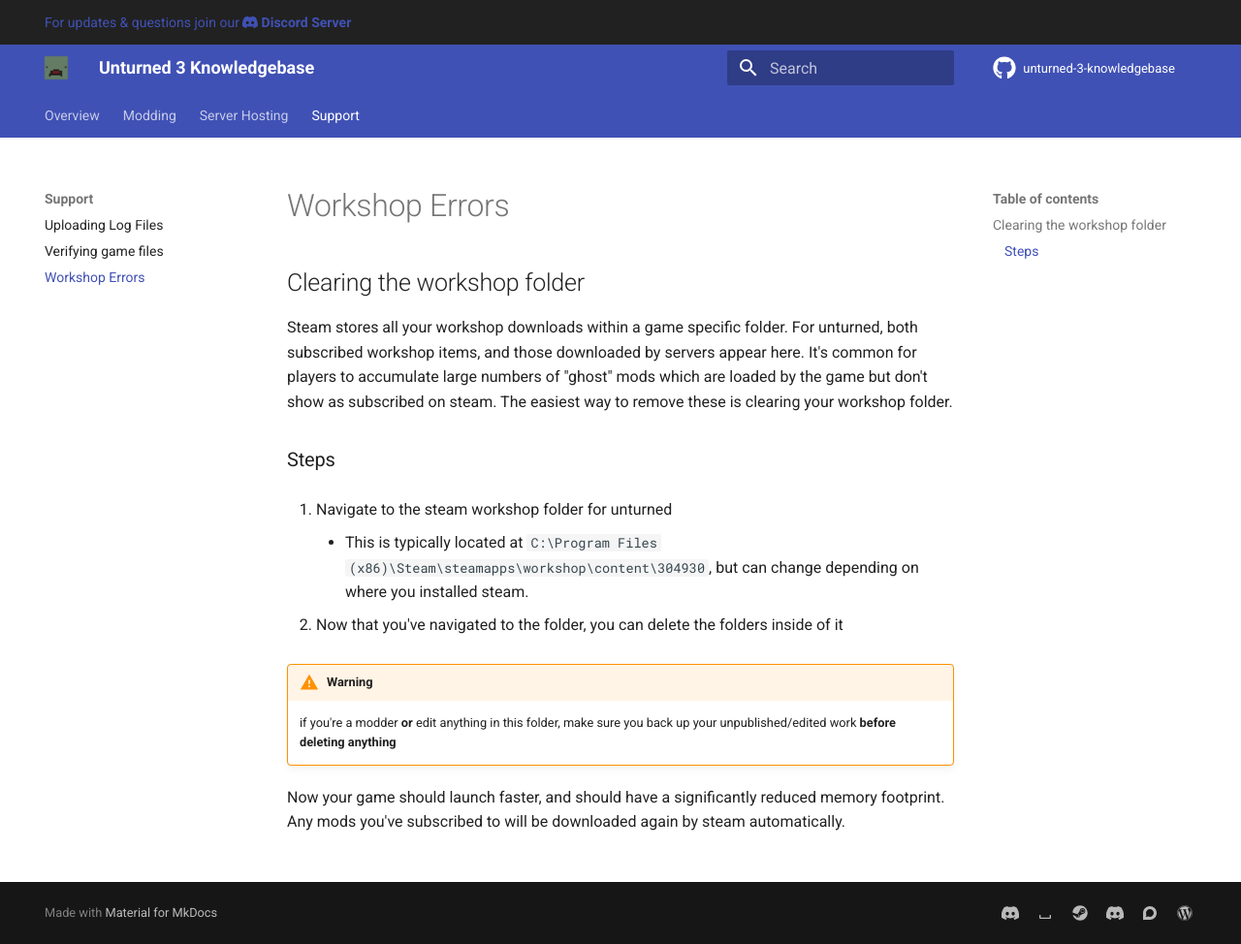
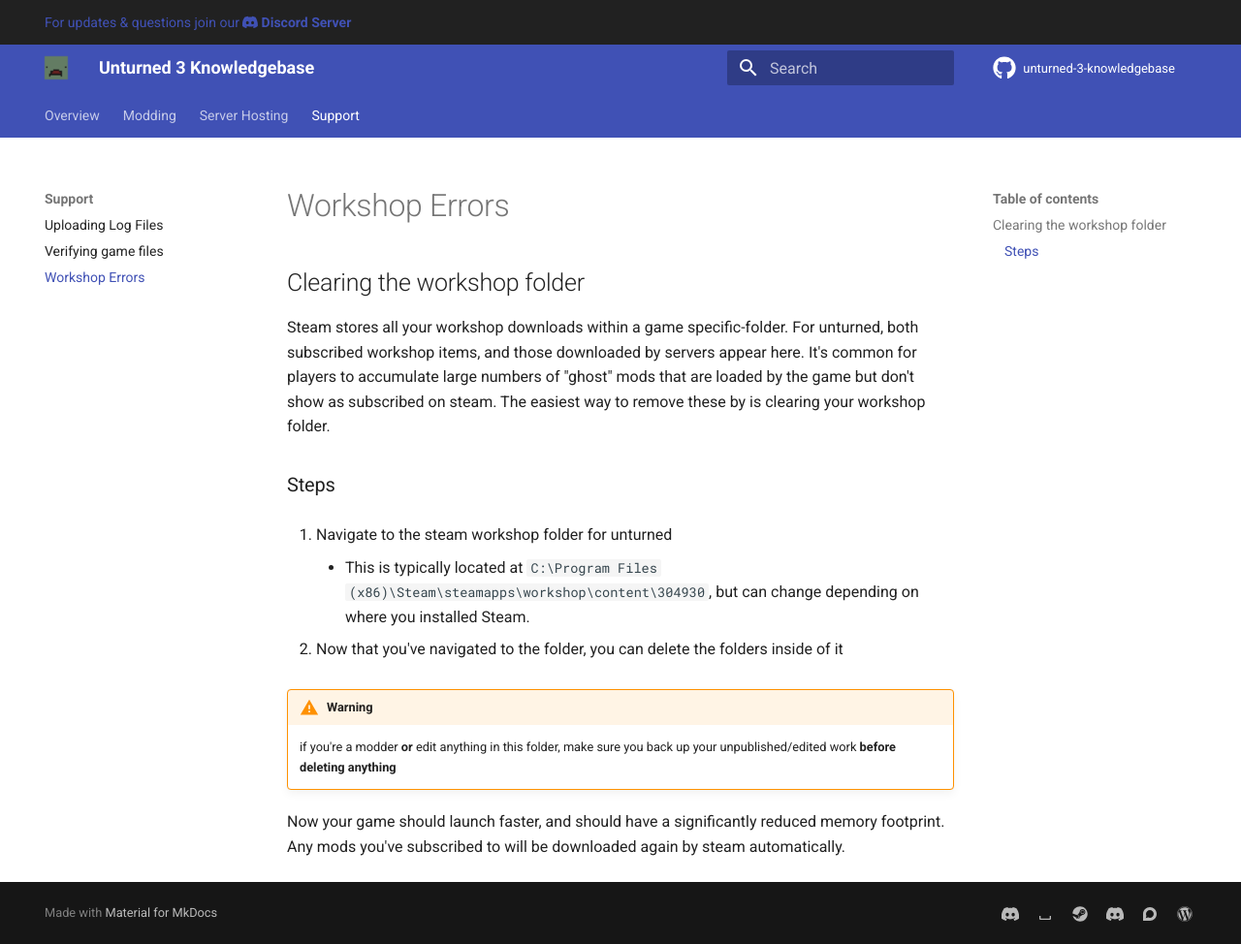
Before and after one commit to unturned-info/unturned-3-knowledgebase, an MkDocs documentation site: the page built from docs/support/Troubleshooting/workshopFolder.md, in a window 1280 px wide and 974 px high. Shown: the whole window at 97% size. Built offline with MkDocs 1.6.1 and Material for MkDocs 9.7.7, drawn with Linux system fonts in a browser that asks for light colours; comment, search, counter and statistics services are not loaded.

Commit message:
More workshop folder page grammar/spelling changes
Because I forgot to save all changes for the last commit

```diff
--- a/docs/support/Troubleshooting/workshopFolder.md
+++ b/docs/support/Troubleshooting/workshopFolder.md
@@ -2,13 +2,13 @@
 
 ## Clearing the workshop folder
 
-Steam stores all your workshop downloads within a game specific folder. For unturned, both subscribed workshop items, and those downloaded by servers appear here. It's common for players to accumulate large numbers of "ghost" mods which are loaded by the game but don't show as subscribed on steam. The easiest way to remove these is clearing your workshop folder.
+Steam stores all your workshop downloads within a game specific-folder. For unturned, both subscribed workshop items, and those downloaded by servers appear here. It's common for players to accumulate large numbers of "ghost" mods that are loaded by the game but don't show as subscribed on steam. The easiest way to remove these by is clearing your workshop folder.
 
 ### Steps
 
 1. Navigate to the steam workshop folder for unturned
 
-    * This is typically located at `C:\Program Files (x86)\Steam\steamapps\workshop\content\304930`, but can change depending on where you installed steam.
+    * This is typically located at `C:\Program Files (x86)\Steam\steamapps\workshop\content\304930`, but can change depending on where you installed Steam.
 
 2. Now that you've navigated to the folder, you can delete the folders inside of it
 
```
